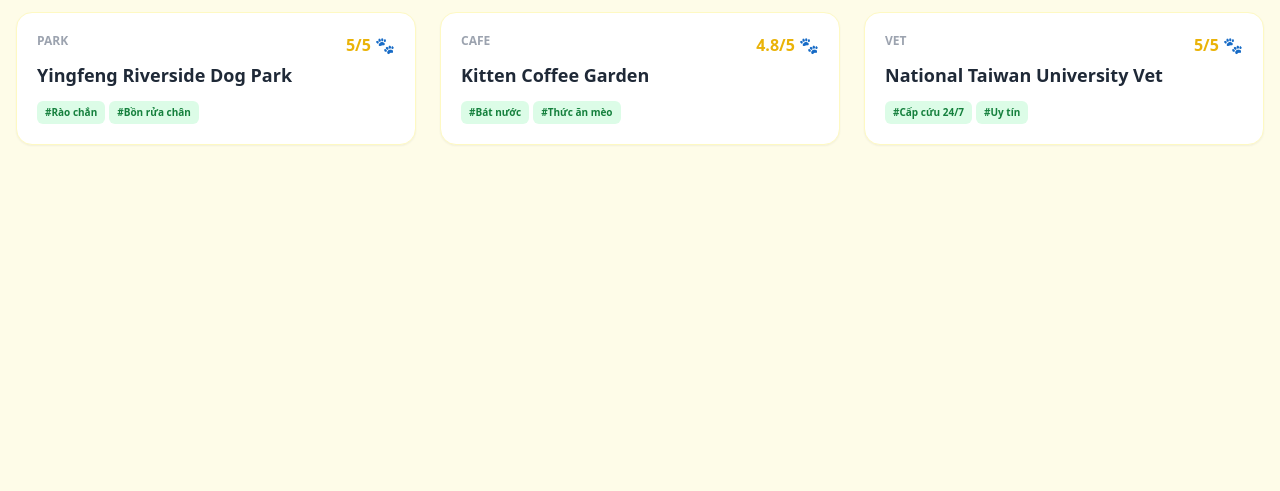
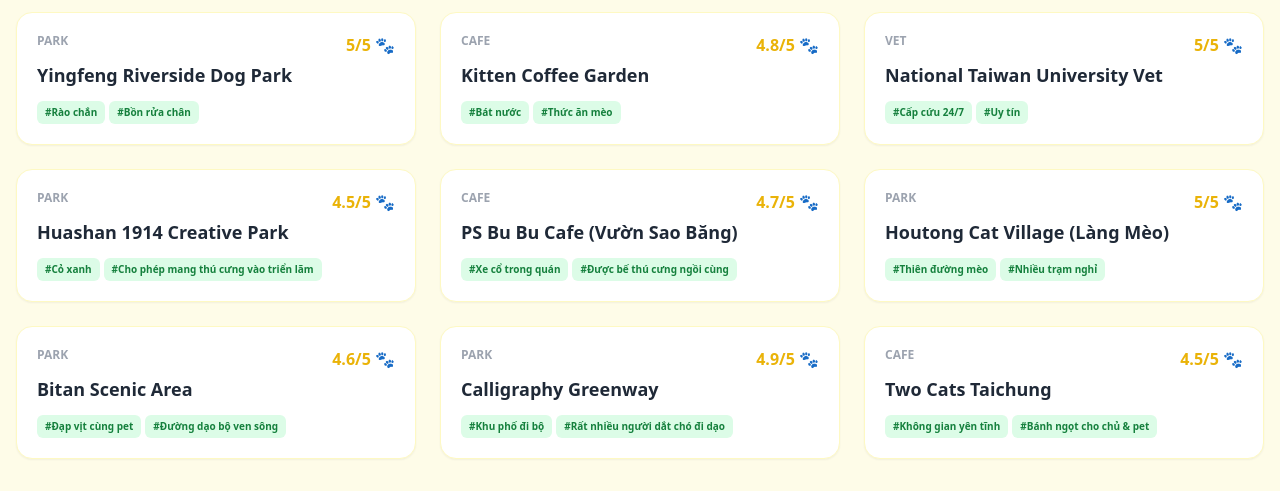
Before and after one commit to bd1131027-coder/petmap, a plain HTML site: page index.html in a window 1280 px wide. Shown: the part 722-1213 px from the top of the page. Before the commit the page ends 899 px from the top, so only its background shows below. Drawn offline with nearby package versions, Linux system fonts and the light colour scheme.

Commit message:
Add pet-friendly locations in Taipei and Taichung

```diff
--- a/index.html
+++ b/index.html
@@ -112,7 +112,52 @@
                 type: "vet",
                 amenities: ["Cấp cứu 24/7", "Uy tín"],
                 rating: "5/5 🐾"
-            }
+            },
+            // --- KHU VỰC ĐÀI BẮC (TAIPEI) ---
+            {
+                name: "Huashan 1914 Creative Park",
+                lat: 25.0440, lng: 121.5290,
+                type: "park",
+                amenities: ["Cỏ xanh", "Cho phép mang thú cưng vào triển lãm"],
+                rating: "4.5/5 🐾"
+            },
+            {
+                name: "PS Bu Bu Cafe (Vườn Sao Băng)",
+                lat: 25.1165, lng: 121.5335,
+                type: "cafe",
+                amenities: ["Xe cổ trong quán", "Được bế thú cưng ngồi cùng"],
+                rating: "4.7/5 🐾"
+            },
+            // --- KHU VỰC TÂN BẮC (NEW TAIPEI) ---
+            {
+                name: "Houtong Cat Village (Làng Mèo)",
+                lat: 25.0863, lng: 121.8267,
+                type: "park",
+                amenities: ["Thiên đường mèo", "Nhiều trạm nghỉ"],
+                rating: "5/5 🐾"
+            },
+            {
+                name: "Bitan Scenic Area",
+                lat: 24.9540, lng: 121.5370,
+                type: "park",
+                amenities: ["Đạp vịt cùng pet", "Đường dạo bộ ven sông"],
+                rating: "4.6/5 🐾"
+            },
+            // --- KHU VỰC ĐÀI TRUNG (TAICHUNG) ---
+            {
+                name: "Calligraphy Greenway",
+                lat: 24.1500, lng: 120.6630,
+                type: "park",
+                amenities: ["Khu phố đi bộ", "Rất nhiều người dắt chó đi dạo"],
+                rating: "4.9/5 🐾"
+            },
+            {
+                name: "Two Cats Taichung",
+                lat: 24.1450, lng: 120.6600,
+                type: "cafe",
+                amenities: ["Không gian yên tĩnh", "Bánh ngọt cho chủ & pet"],
+                rating: "4.5/5 🐾"
+            },
         ];
 
         // 3. Hàm hiển thị địa điểm lên Bản đồ và Danh sách
```
